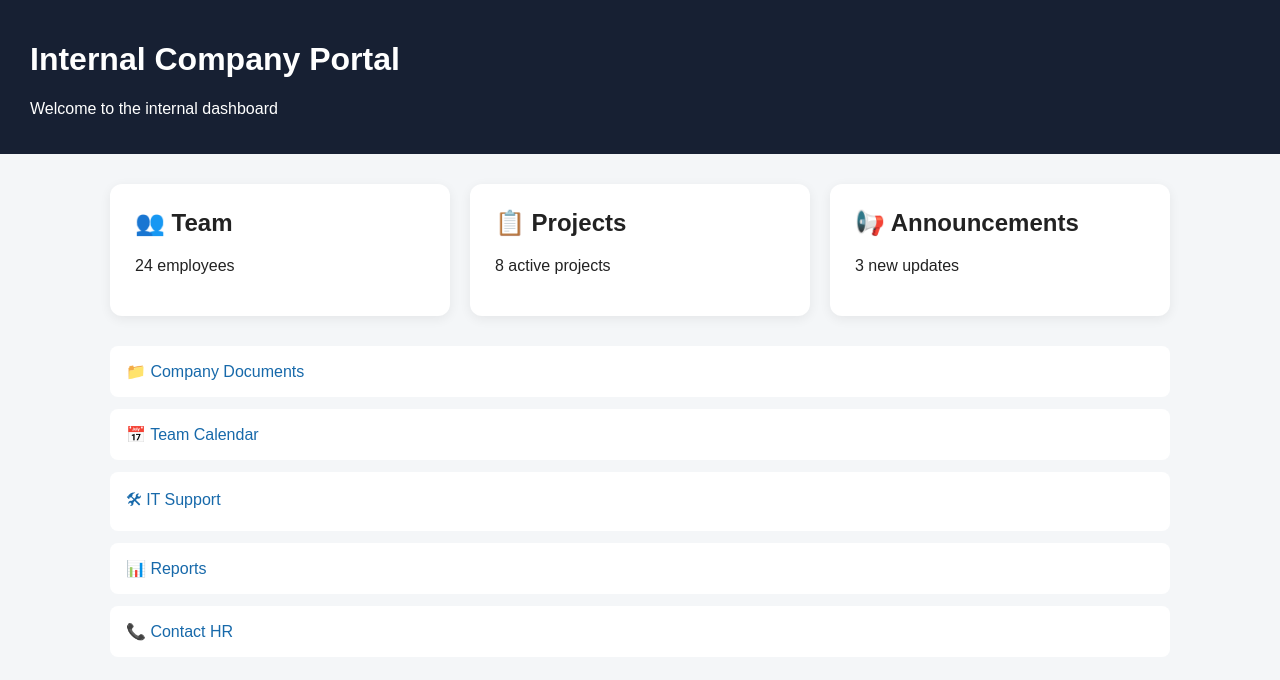
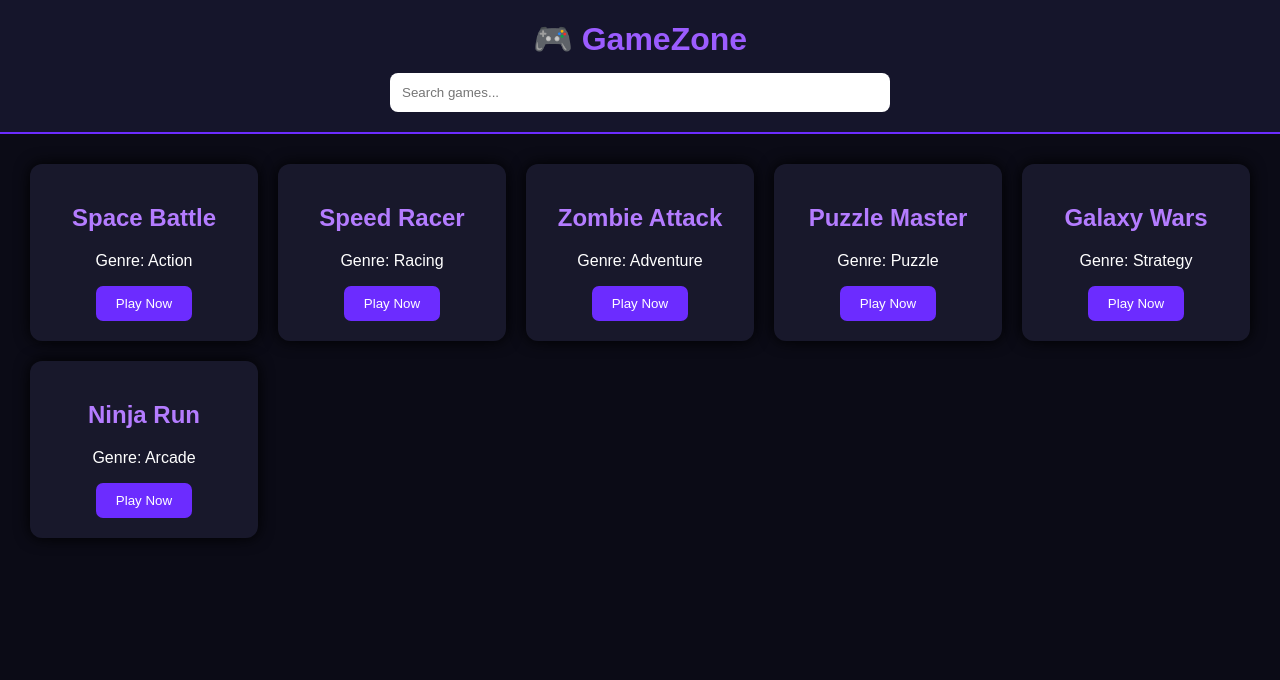
Before and after one commit to darshanpoojary599-ux/Darshan, a plain HTML site: page index.html in a window 1280 px wide. Drawn offline with Linux system fonts and the light colour scheme.

Commit message:
Update index.html

```diff
--- a/index.html
+++ b/index.html
@@ -1,87 +1,123 @@
-<!DOCTYPE html>
+
+  <!DOCTYPE html>
 <html lang="en">
 <head>
   <meta charset="UTF-8">
   <meta name="viewport" content="width=device-width, initial-scale=1.0">
-  <title>Internal Dashboard</title>
+  <title>GameZone</title>
   <style>
     * { box-sizing: border-box; }
     body {
       margin: 0;
       font-family: Arial, sans-serif;
-      background: #f4f6f8;
-      color: #222;
+      background: #0b0b16;
+      color: white;
     }
+
     header {
-      background: #172033;
-      color: white;
-      padding: 20px 30px;
+      background: #15152b;
+      padding: 20px;
+      text-align: center;
+      border-bottom: 2px solid #6c2cff;
     }
-    .container {
-      max-width: 1100px;
-      margin: 30px auto;
-      padding: 0 20px;
+
+    header h1 {
+      color: #9b5cff;
+      margin: 0 0 15px;
     }
-    .cards {
+
+    input {
+      width: 80%;
+      max-width: 500px;
+      padding: 12px;
+      border-radius: 8px;
+      border: none;
+      outline: none;
+    }
+
+    .games {
       display: grid;
       grid-template-columns: repeat(auto-fit, minmax(220px, 1fr));
       gap: 20px;
+      padding: 30px;
     }
-    .card {
-      background: white;
-      padding: 25px;
+
+    .game {
+      background: #18182b;
+      padding: 20px;
       border-radius: 12px;
-      box-shadow: 0 3px 12px #0001;
+      text-align: center;
+      box-shadow: 0 0 15px #000;
     }
-    .card h2 { margin-top: 0; }
-    .links {
-      margin-top: 30px;
-      display: grid;
-      gap: 12px;
+
+    .game h2 { color: #b47cff; }
+
+    button {
+      background: #6c2cff;
+      color: white;
+      border: none;
+      padding: 10px 20px;
+      border-radius: 7px;
+      cursor: pointer;
     }
-    a {
-      display: block;
-      background: white;
-      padding: 16px;
-      border-radius: 8px;
-      color: #1769aa;
-      text-decoration: none;
+
+    button:hover {
+      background: #8b55ff;
     }
-    a:hover { background: #eaf3ff; }
   </style>
 </head>
+<body>
 
-<body>
-  <header>
-    <h1>Internal Company Portal</h1>
-    <p>Welcome to the internal dashboard</p>
-  </header>
+<header>
+  <h1>🎮 GameZone</h1>
+  <input type="text" id="search" placeholder="Search games...">
+</header>
 
-  <main class="container">
-    <div class="cards">
-      <div class="card">
-        <h2>👥 Team</h2>
-        <p>24 employees</p>
+<section class="games" id="gameList"></section>
+
+<script>
+const games = [
+  { name: "Space Battle", genre: "Action" },
+  { name: "Speed Racer", genre: "Racing" },
+  { name: "Zombie Attack", genre: "Adventure" },
+  { name: "Puzzle Master", genre: "Puzzle" },
+  { name: "Galaxy Wars", genre: "Strategy" },
+  { name: "Ninja Run", genre: "Arcade" }
+];
+
+const gameList = document.getElementById("gameList");
+
+function displayGames(list) {
+  gameList.innerHTML = "";
+
+  list.forEach(game => {
+    gameList.innerHTML += `
+      <div class="game">
+        <h2>${game.name}</h2>
+        <p>Genre: ${game.genre}</p>
+        <button onclick="playGame('${game.name}')">Play Now</button>
       </div>
+    `;
+  });
+}
 
-      <div class="card">
-        <h2>📋 Projects</h2>
-        <p>8 active projects</p>
-      </div>
+function playGame(name) {
+  alert("🎮 Starting " + name + "!");
+}
 
-      <div class="card">
-        <h2>📢 Announcements</h2>
-        <p>3 new updates</p>
-      </div>
-    </div>
+document.getElementById("search").addEventListener("input", function() {
+  const search = this.value.toLowerCase();
 
-    <div class="links">
-      <a href="#">📁 Company Documents</a>
-      <a href="#">📅 Team Calendar</a>
-      <a href="#">🛠 IT Support</a>
-      <a href="#">📊 Reports</a>
-      <a href="#">📞 Contact HR</a>
-    </div>
-  </main>
+  const filtered = games.filter(game =>
+    game.name.toLowerCase().includes(search) ||
+    game.genre.toLowerCase().includes(search)
+  );
+
+  displayGames(filtered);
+});
+
+displayGames(games);
+</script>
+
 </body>
 </html>
```
